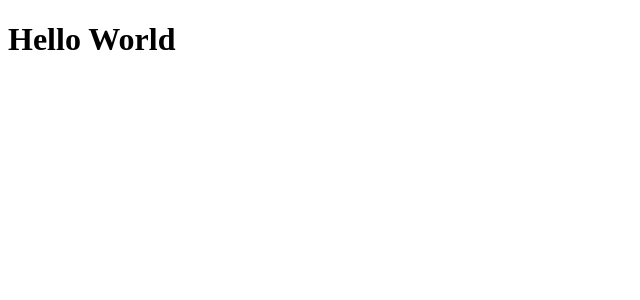
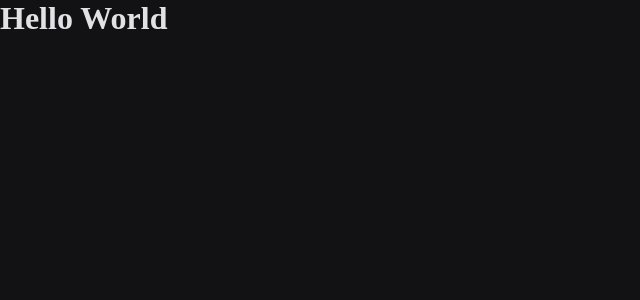
Before and after one commit to NuadaEP/nextjs-reactjs-base-structure, a Next.js app: page / in a window 1280 px wide. Shown: the top 300 px of the page, without its empty margins (0-640 px from the left). Built offline with nearby package versions, Linux system fonts and the light colour scheme.

Commit message:
adding a globval style

```diff
--- a/pages/_app.tsx
+++ /dev/null
@@ -1,7 +0,0 @@
-import { AppProps } from 'next/app'
-
-const MyApp: React.FC<AppProps> = ({ Component, pageProps }) => {
-  return <Component {...pageProps} />
-}
-
-export default MyApp
--- /dev/null
+++ b/src/pages/_app.tsx
@@ -0,0 +1,14 @@
+import { AppProps } from 'next/app'
+
+import GlobalStyle from '../styles/global'
+
+const MyApp: React.FC<AppProps> = ({ Component, pageProps }) => {
+  return (
+    <>
+      <Component {...pageProps} />
+      <GlobalStyle />
+    </>
+  )
+}
+
+export default MyApp
--- /dev/null
+++ b/src/styles/global.ts
@@ -0,0 +1,14 @@
+import { createGlobalStyle } from "styled-components";
+
+export default createGlobalStyle`
+  * {
+    margin: 0;
+    padding: 0;
+    box-sizing: border-box;
+  }
+
+  body {
+    background: #121214;
+    color: #e1e1e6;
+  }
+`
```
Also changed, not shown: src/pages/_documents.tsx (renamed from pages/_documents.tsx), src/pages/index.tsx (renamed from pages/index.tsx).
